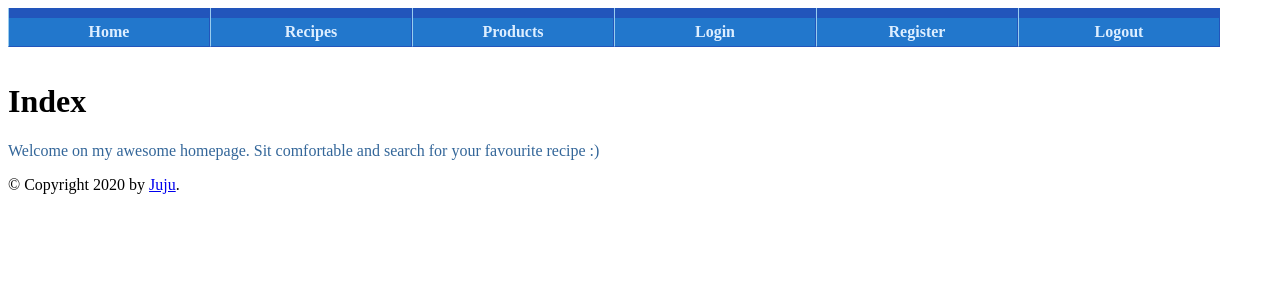
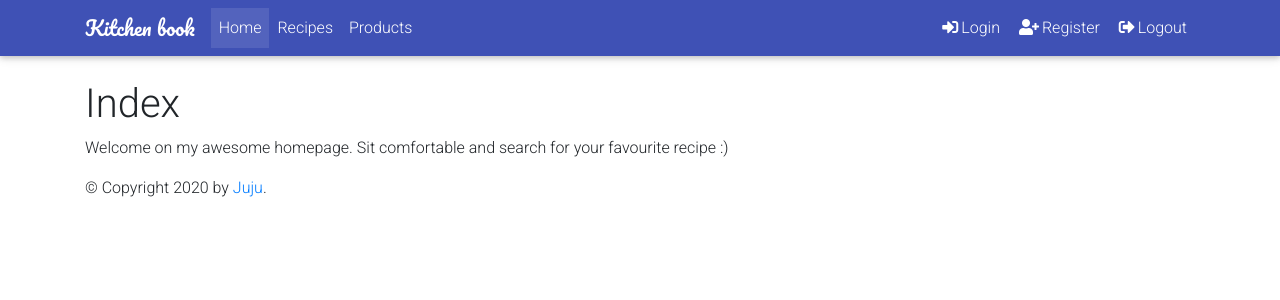
Before and after one commit to Juju-And/kitchen-book, a Flask app: page / in a window 1280 px wide. Shown: the top 300 px of the page. Run offline with Flask 2, Linux system fonts and the light colour scheme; parts of the project's set-up code (start-up, migrations or seed data) failed here and were passed over; some libraries are stand-ins or nearby versions.

Commit message:
bootstrap navbar

```diff
--- a/app/app.py
+++ b/app/app.py
@@ -27,7 +27,7 @@ def load_user(user_id):
 @app.route("/", methods=["GET"])
 def mainpage():
     if request.method == "GET":
-        return render_template("main.html")
+        return render_template("main.html", selected_menu="home")
 
 
 @app.route("/login", methods=["GET", "POST"])
@@ -42,7 +42,7 @@ def login():
             return redirect(url_for("login"))
         login_user(user, remember=form.remember_me.data)
         return redirect(url_for("mainpage"))
-    return render_template("login.html", title="Sign In", form=form)
+    return render_template("login.html", title="Sign In", form=form, selected_menu="login")
 
 
 @app.route("/logout")
--- a/app/routes/products.py
+++ b/app/routes/products.py
@@ -21,7 +21,7 @@ def init_routes_products(app):
                     response=result, status=200, mimetype="application/json"
                 )
             else:
-                return render_template("products2.html", products=records)
+                return render_template("products2.html", products=records, selected_menu="products")
 
     @app.route(
         "/products/add", defaults={"data_format": "html"}, methods=["GET", "POST"]
@@ -55,7 +55,7 @@ def init_routes_products(app):
                 db.session.commit()
                 return redirect("/products")
 
-        return render_template("addProduct.html", form=form)
+        return render_template("addProduct.html", form=form, selected_menu="products")
 
     @app.route(
         "/products/<product_id>", defaults={"data_format": "html"}, methods=["GET"]
@@ -72,7 +72,7 @@ def init_routes_products(app):
                     response=result, status=200, mimetype="application/json"
                 )
             else:
-                return render_template("product_id.html", product=record)
+                return render_template("product_id.html", product=record, selected_menu="products")
 
     @app.route("/products/<product_id>", methods=["DELETE"])
     @login_required
--- a/app/routes/recipes.py
+++ b/app/routes/recipes.py
@@ -30,7 +30,7 @@ def init_routes_recipes(app):
                     response=result, status=200, mimetype="application/json"
                 )
             else:
-                return render_template("recipes.html", recipes=records)
+                return render_template("recipes.html", recipes=records, selected_menu='recipes')
 
     @app.route(
         "/recipes/<recipe_id>",
--- a/app/routes/session.py
+++ b/app/routes/session.py
@@ -23,7 +23,7 @@ def init_routes_session(app):
 
                 if exists is None:
                     flash("That username is already taken, please choose another")
-                    return render_template("register.html", form=form)
+                    return render_template("register.html", form=form, selected_menu="register")
 
                 else:
                     user = User(email=email)
@@ -36,7 +36,7 @@ def init_routes_session(app):
                     )
                     return redirect(url_for("mainpage"))
 
-            return render_template("register.html", form=form)
+            return render_template("register.html", form=form, selected_menu="register")
 
         except Exception as e:
             return str(e)
--- a/app/static/css/style.css
+++ b/app/static/css/style.css
@@ -1,35 +1,3 @@
-#menu_list, #menu_list li {
-	display: block;
-	list-style: none;
-	margin: 0;
-	padding: 0;
+#kb-logotype {
+    font-family: 'Pacifico';
 }
-
-#menu_list {
-	position: relative;
-}
-
-#menu_list li {
-	float: left;
-	border-width: 0 1px 1px 1px;
-	border-style: solid;
-	border-color: transparent #25b #25b #9ce;
-}
-
-#menu_list a:link, #menu_list a:visited {
-	text-decoration: none;
-	display: block;
-	width: 200px;
-	text-align: center;
-	padding: 5px 0;
-	font-weight: bold;
-	background-color: #27c;
-	color: #def;
-	border-top: 10px solid #25b;
-}
-
-#menu_list a:hover {
-	background-color: #28e;
-	color: #fff;
-	border-top: 20px solid #26d;
-}
--- a/app/templates/layout.html
+++ b/app/templates/layout.html
@@ -1,24 +1,65 @@
 <!doctype html>
 <html>
 <head>
-    {% block head %}
+<!--    {% block head %}-->
+    <!-- Font Awesome -->
+    <link rel="stylesheet" href="https://use.fontawesome.com/releases/v5.8.2/css/all.css">
+    <!-- Google Fonts -->
+    <link rel="stylesheet" href="https://fonts.googleapis.com/css?family=Roboto:300,400,500,700&display=swap">
+    <!-- Bootstrap core CSS -->
+    <link href="https://cdnjs.cloudflare.com/ajax/libs/twitter-bootstrap/4.5.0/css/bootstrap.min.css" rel="stylesheet">
+    <!-- Material Design Bootstrap -->
+    <link href="https://cdnjs.cloudflare.com/ajax/libs/mdbootstrap/4.19.0/css/mdb.min.css" rel="stylesheet">
+    <link href="https://fonts.googleapis.com/css2?family=Pacifico&display=swap" rel="stylesheet">
+
     <link rel="stylesheet" href="/static/css/style.css">
-    <!--    <link rel="stylesheet" href="{{ url_for('static', filename='style.css') }}">-->
+<!--        <link rel="stylesheet" href="{{ url_for('static', filename='style.css') }}">-->
     <title>{% block title %}Kitchen book{% endblock %}</title>
-    {% endblock %}
+<!--    {% endblock %}-->
 </head>
 <body>
 
-<ul id="menu_list">
-    <li><a href="/">Home</a></li>
-    <li><a href="/recipes">Recipes</a></li>
-    <li><a href="/products">Products</a></li>
-    <li><a href="/login">Login</a></li>
-    <li><a href="/register">Register</a></li>
-    <li><a href="/logout">Logout</a></li>
-
-</ul>
-<br><br><br>
+<nav class="navbar navbar-expand-lg navbar-dark indigo">
+<div class="container">
+  <a id="kb-logotype" class="navbar-brand" href="/">Kitchen book</a>
+  <button class="navbar-toggler" type="button" data-toggle="collapse" data-target="#navbarText"
+    aria-controls="navbarText" aria-expanded="false" aria-label="Toggle navigation">
+    <span class="navbar-toggler-icon"></span>
+  </button>
+  <div class="collapse navbar-collapse" id="navbarText">
+    <ul class="navbar-nav mr-auto">
+      <li class="nav-item {% if selected_menu=='home' %} active {% endif%}">
+        <a class="nav-link" href="/">Home</a>
+      </li>
+      <li class="nav-item {% if selected_menu=='recipes' %} active {% endif%}">
+        <a class="nav-link" href="/recipes">Recipes</a>
+      </li>
+      <li class="nav-item {% if selected_menu=='products' %} active {% endif%}">
+        <a class="nav-link" href="/products">Products</a>
+      </li>
+    </ul>
+    <ul class="nav navbar-nav navbar-right">
+      <li class="nav-item {% if selected_menu=='login' %} active {% endif%}">
+        <a class="nav-link" href="/login"><i class="fas fa-sign-in-alt"></i>Login</a>
+      </li>
+      <li class="nav-item {% if selected_menu=='register' %} active {% endif%}">
+        <a class="nav-link" href="/register"><i class="fas fa-user-plus"></i>Register</a>
+      </li>
+      <li class="nav-item">
+        <a class="nav-link" href="/logout"><i class="fas fa-sign-out-alt"></i>Logout</a>
+      </li>
+    </ul>
+<!--    <span class="navbar-text white-text">-->
+<!--        <blockquote class="blockquote text-right display-4">-->
+<!--            Always start out with a larger pot than what you think you need.-->
+<!--            <footer class="blockquote-footer"><cite title="Source Title">— Julia Child</cite></footer>-->
+<!--        </blockquote>-->
+<!--    </span>-->
+  </div>
+</div>
+</nav>
+<div class="container">
+<br>
 {% with messages = get_flashed_messages() %}
     {% if messages %}
         {% for message in messages %}
@@ -35,8 +76,18 @@
     &copy; Copyright 2020 by <a href="http://domain.invalid/">Juju</a>.
     {% endblock %}
 </div>
-<script src="/static/js/jquery-3.3.1.min.js"></script>
+</div>
+<!-- JQuery -->
+<script type="text/javascript" src="https://cdnjs.cloudflare.com/ajax/libs/jquery/3.5.1/jquery.min.js"></script>
+<!-- Bootstrap tooltips -->
+<script type="text/javascript" src="https://cdnjs.cloudflare.com/ajax/libs/popper.js/1.14.4/umd/popper.min.js"></script>
+<!-- Bootstrap core JavaScript -->
+<script type="text/javascript" src="https://cdnjs.cloudflare.com/ajax/libs/twitter-bootstrap/4.5.0/js/bootstrap.min.js"></script>
+<!-- MDB core JavaScript -->
+<script type="text/javascript" src="https://cdnjs.cloudflare.com/ajax/libs/mdbootstrap/4.19.0/js/mdb.min.js"></script>
 
+
+<!--<script src="/static/js/jquery-3.3.1.min.js"></script>-->
 <script src="/static/js/delete_handler.js"></script>
 </body>
 </html>
```
